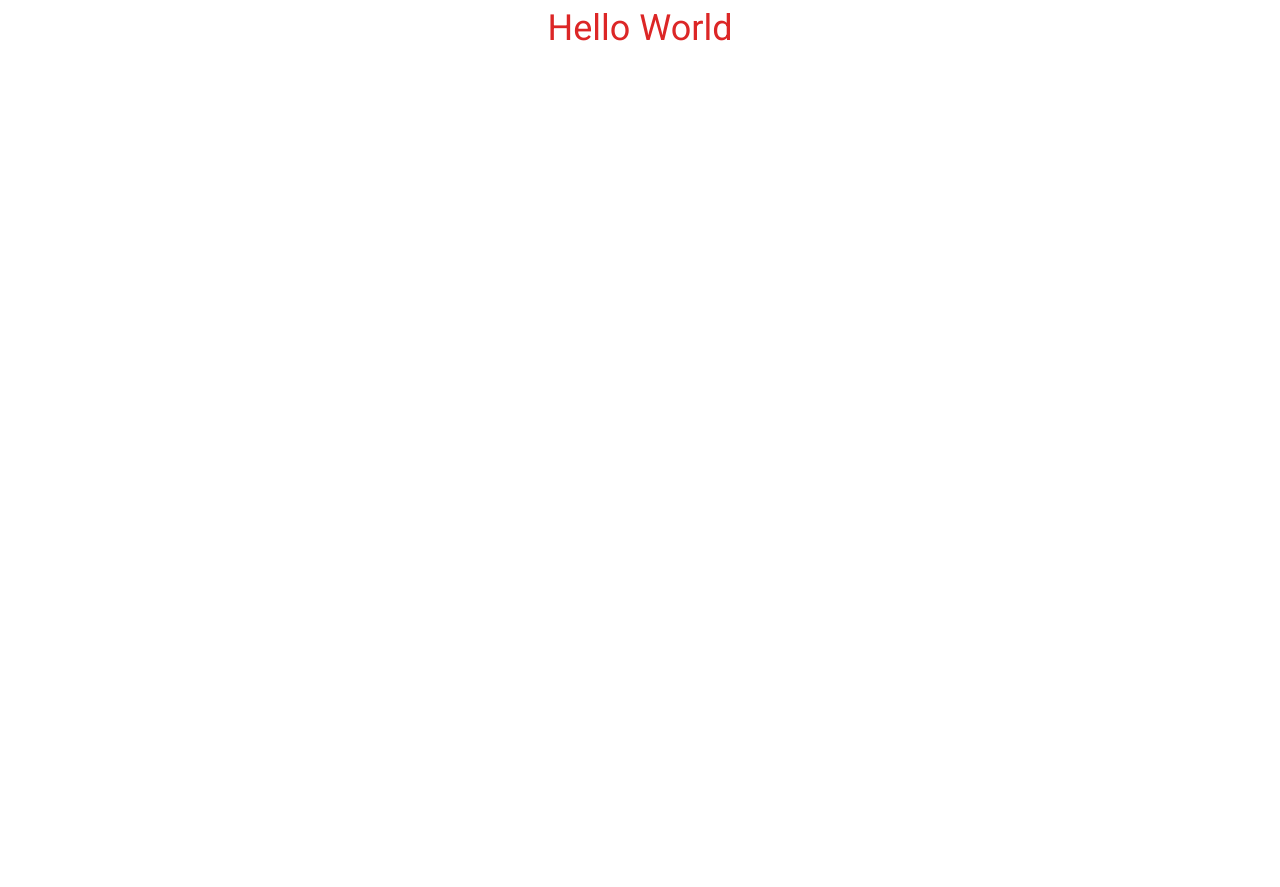
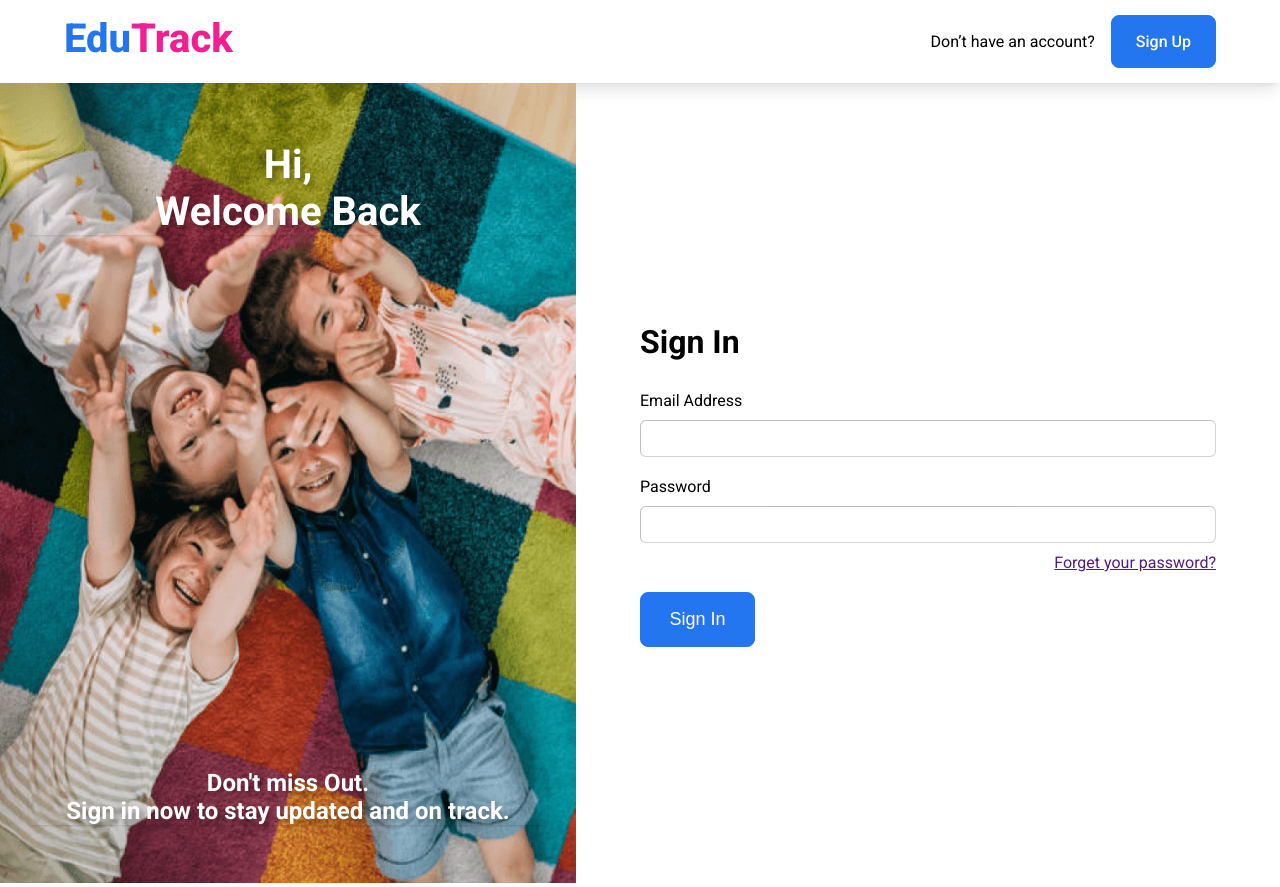
Before and after one commit to leyume/edutrack, a React (Vite) app in the folder frontend/: page / in a window 1280 px wide. Before the commit the page ends 800 px from the top, so only its background shows below. Built offline with nearby package versions, Linux system fonts and the light colour scheme.

Commit message:
login page completed

```diff
--- /dev/null
+++ b/frontend/src/Signin.jsx
@@ -0,0 +1,48 @@
+import signbg from "./images/sign-bg.png"
+
+function Signin() {
+  return (
+    <div className="w-full">
+      <header className="flex item-center justify-between px-5% py-15px shadow-lg">
+        <a href="" className="text-#2375F0 text-40px font-extrabold">
+          Edu<span className="text-#F41E92">Track</span>
+        </a>
+
+        <nav className="flex items-center justify-center">
+          <p className="text-center">Don’t have an account?</p>
+          <a href="" className="btn px-24px py-16px bg-#2375F0 rounded-lg text-#fff font-medium ml-4">Sign Up</a>
+        </nav>
+      </header>
+
+    <main className="w-full flex flex-row items-center justify-between">
+      <div className="w-1/2 relative">
+        <img src={signbg} alt="" className="w-full h-screen" />
+        <div className="absolute top-0 flex flex-col justify-between text-#fff w-full h-screen py-10% px-5%">
+          <h1 className="flex-start text-center text-40px shadow">Hi, <br /> Welcome Back</h1>
+          <h3 className="flex-end text-center text-24px shadow">Don't miss Out. <br />Sign in now to stay updated and on track.</h3>
+        </div>
+      </div>
+
+      <form className="w-1/2 flex flex-col m-5%">
+        <h1 className="mb-30px">Sign In</h1>
+        <label htmlFor="" className="mb-10px">Email Address</label>
+        <input
+          type="text"
+          className="p-2.5 rounded-md outline-none border border-#00000040 mb-20px"
+          />
+        <label htmlFor="" className="mb-10px">Password</label>
+        <input
+          type="password"
+          className="p-2.5 rounded-md outline-none border border-#00000040 mb-10px"
+          />
+        <a href="" className="self-end decoration-underline">Forget your password?</a>
+
+        <button className="btn px-24px py-16px bg-#2375F0 rounded-lg text-#fff text-18px font-medium  w-20% outline-none mt-20px">Sign In</button>
+
+      </form>
+      </main>
+    </div>
+  );
+}
+
+export default Signin;
--- a/frontend/src/assets/main.scss
+++ b/frontend/src/assets/main.scss
@@ -1,3 +1,24 @@
 body {
   @apply font-brand;
 }
+*{
+  padding: 0;
+  margin: 0;
+  box-sizing: border-box;
+}
+a{
+  text-decoration: none;
+}
+.shadow{
+  text-shadow: 3px 4px 5px rgba(0, 0, 0, 0.25);
+}
+.btn{
+  border: 1px solid #2375F0 !important;
+}
+.btn:hover{
+    background-color: transparent;
+    color: #2375F0;
+    border: 1px solid #2375F0 ;
+    transition: 0.5s;
+    cursor: pointer;
+}
--- a/frontend/src/main.jsx
+++ b/frontend/src/main.jsx
@@ -1,11 +1,13 @@
 import React from "react";
 import ReactDOM from "react-dom/client";
-import App from "./App.jsx";
+// import App from "./App.jsx";
 import "virtual:uno.css";
 import "./assets/main.scss";
+import Signin from "./Signin.jsx";
 
 ReactDOM.createRoot(document.getElementById("root")).render(
   <React.StrictMode>
-    <App />
+    {/* <App /> */}
+    <Signin />
   </React.StrictMode>
 );
```
Also changed, not shown: frontend/src/images/sign-bg.png (added).
